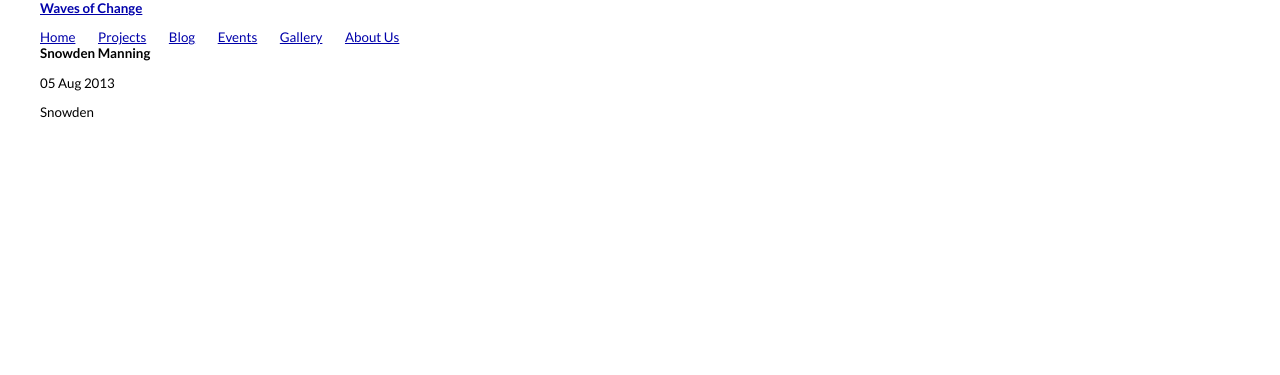
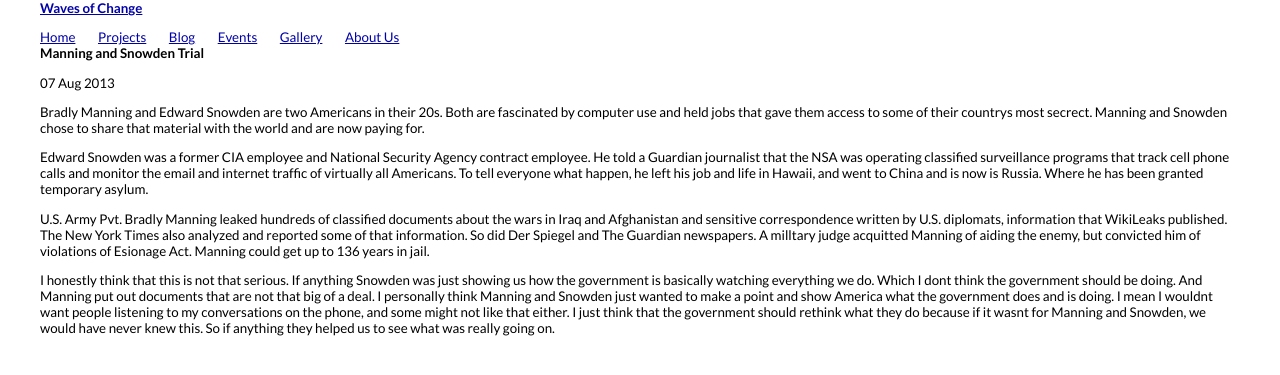
Before and after one commit to WavesofChange/woc-jekyll, a Jekyll site: the page built from _posts/2013-08-05-snowden-manning.html, in a window 1280 px wide. Shown: the top 375 px of the page. Built offline with Jekyll 4.4.1, drawn with Linux system fonts in a browser that asks for light colours.

Commit message:
snowden and manning

```diff
--- a/_posts/2013-08-05-snowden-manning.html
+++ b/_posts/2013-08-05-snowden-manning.html
@@ -1,8 +1,11 @@
 ---
 layout: post
-title:
+title: Manning and Snowden Trial
 author: Cheyanne Konate
-date: 2013-08-05
+date: 2013-08-07
 categories: news
 ---
-<p>Snowden</p>
+<p>Bradly Manning and Edward Snowden are two Americans in their 20s. Both are fascinated by computer use and held jobs that gave them access to some of their countrys most secrect. Manning and Snowden chose to share that material with the world and are now paying for.</p>
+<p>Edward Snowden was a former CIA employee and National Security Agency contract employee. He told a Guardian journalist that the NSA was operating classified surveillance programs that track cell phone calls and monitor the email and internet traffic of virtually all Americans. To tell everyone what happen, he left his job and life in Hawaii, and went to China and is now is Russia. Where he has been granted temporary asylum.</p>
+<p>U.S. Army Pvt. Bradly Manning leaked hundreds of classified documents about the wars in Iraq and Afghanistan and sensitive correspondence written by U.S. diplomats, information that WikiLeaks published. The New York Times also analyzed and reported some of that information. So did Der Spiegel and The Guardian newspapers. A milltary judge acquitted Manning of aiding the enemy, but convicted him of violations of Esionage Act. Manning could get up to 136 years in jail.</p>
+<p>I honestly think that this is not that serious. If anything Snowden was just showing us how the government is basically watching everything we do. Which I dont think the government should be doing. And Manning put out documents that are not that big of a deal. I personally think Manning and Snowden just wanted to make a point and show America what the government does and is doing. I mean I wouldnt want people listening to my conversations on the phone, and some might not like that either. I just think that the government should rethink what they do because if it wasnt for Manning and Snowden, we would have never knew this. So if anything they helped us to see what was really going on.</p>
```
